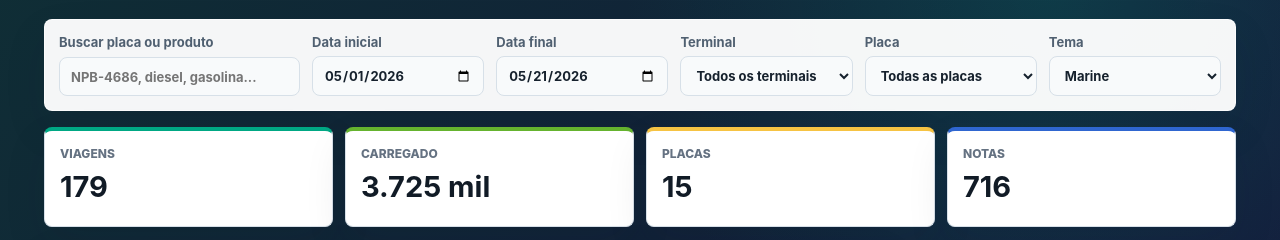
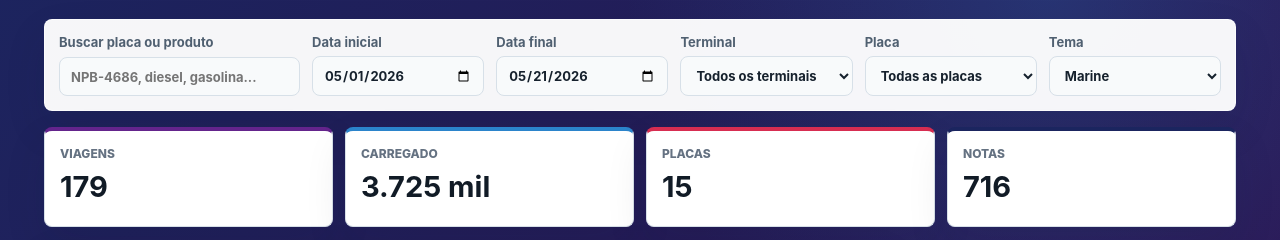
Before and after one commit to josineivieira/DashCTlog, a plain HTML site: page index.html in a window 1280 px wide. Shown: the part 134-374 px from the top of the page. Drawn offline with Linux system fonts and the light colour scheme.

Commit message:
Use Dislub Equador logo colors and favicon

```diff
--- a/index.html
+++ b/index.html
@@ -3,62 +3,63 @@
 <head>
   <meta charset="utf-8">
   <meta name="viewport" content="width=device-width, initial-scale=1">
+  <link rel="icon" href="https://pages.greatpages.com.br/www.dislubequador.com.br/1777495651/imagens/mobile/3562683_1_177616861364933621_m.svg" type="image/svg+xml">
   <title>Dashboard Log</title>
   <style>
     :root {
       --bg: #eef2f5;
-      --top: #17113f;
-      --top-2: #26306f;
+      --top: #34104f;
+      --top-2: #4c176d;
       --panel: #ffffff;
       --panel-soft: #f8fafb;
       --ink: #16212d;
       --muted: #657282;
       --line: #d7e0e8;
-      --teal: #00a884;
-      --green: #65b32e;
-      --rust: #ef7d00;
-      --blue: #2f66d0;
-      --gold: #f6c343;
+      --teal: #64248c;
+      --green: #2b84cb;
+      --rust: #e2263c;
+      --blue: #1b255f;
+      --gold: #d72d51;
       --shadow: 0 18px 42px rgba(23, 32, 51, .10);
     }
     body[data-theme="forest"] {
       --bg: #f0f5ee;
-      --top: #1c4a2b;
-      --top-2: #65b32e;
-      --teal: #00a884;
-      --green: #65b32e;
-      --rust: #ef7d00;
-      --blue: #2f66d0;
-      --gold: #f6c343;
+      --top: #34104f;
+      --top-2: #2b84cb;
+      --teal: #64248c;
+      --green: #2b84cb;
+      --rust: #e2263c;
+      --blue: #1b255f;
+      --gold: #d72d51;
     }
     body[data-theme="graphite"] {
       --bg: #f0f0f6;
-      --top: #17113f;
-      --top-2: #2b235f;
-      --teal: #00a884;
-      --green: #65b32e;
-      --rust: #ef7d00;
-      --blue: #2f66d0;
-      --gold: #f6c343;
+      --top: #34104f;
+      --top-2: #1b255f;
+      --teal: #64248c;
+      --green: #2b84cb;
+      --rust: #e2263c;
+      --blue: #1b255f;
+      --gold: #d72d51;
     }
     body[data-theme="marine"] {
       --bg: #edf4f7;
-      --top: #0f2f35;
-      --top-2: #17113f;
-      --teal: #00a884;
-      --green: #65b32e;
-      --rust: #ef7d00;
-      --blue: #2f66d0;
-      --gold: #f6c343;
+      --top: #1b255f;
+      --top-2: #34104f;
+      --teal: #64248c;
+      --green: #2b84cb;
+      --rust: #e2263c;
+      --blue: #1b255f;
+      --gold: #d72d51;
     }
     * { box-sizing: border-box; }
     body {
       margin: 0;
       min-height: 100vh;
       background:
-        radial-gradient(760px circle at 82% 4%, rgba(0, 168, 132, .20), transparent 56%),
-        radial-gradient(560px circle at 16% 90%, rgba(246, 195, 67, .16), transparent 60%),
-        linear-gradient(135deg, var(--top) 0%, var(--top-2) 58%, #0f2f35 100%);
+        radial-gradient(760px circle at 82% 4%, rgba(43, 132, 203, .24), transparent 56%),
+        radial-gradient(560px circle at 16% 90%, rgba(226, 38, 60, .18), transparent 60%),
+        linear-gradient(135deg, var(--top) 0%, var(--top-2) 58%, #1b255f 100%);
       color: var(--ink);
       font-family: Inter, Segoe UI, Roboto, Arial, sans-serif;
     }
@@ -77,7 +78,7 @@
       align-items: center;
       gap: 8px;
       margin-bottom: 10px;
-      color: #f6c343;
+      color: #ffffff;
       font-size: 12px;
       font-weight: 900;
       text-transform: uppercase;
@@ -87,8 +88,8 @@
       width: 9px;
       height: 9px;
       border-radius: 50%;
-      background: var(--teal);
-      box-shadow: 0 0 0 6px rgba(0, 168, 132, .16);
+      background: #2b84cb;
+      box-shadow: 0 0 0 6px rgba(43, 132, 203, .16);
     }
     .nav {
       display: flex;
@@ -133,7 +134,7 @@
       width: 100%;
     }
     select:focus, input:focus {
-      outline: 3px solid rgba(0, 168, 132, .18);
+      outline: 3px solid rgba(100, 36, 140, .18);
       border-color: var(--teal);
       background: #fff;
     }
@@ -206,7 +207,7 @@
       min-height: 42px;
       padding: 7px 14px;
       border-radius: 8px;
-      background: #17113f;
+      background: #34104f;
       color: #fff;
       font-size: clamp(22px, 3vw, 34px);
       font-weight: 900;
@@ -318,7 +319,7 @@
     .chart-value-volume { fill: #8d4c31; font-size: 11px; font-weight: 800; }
     .chart-line-trips { fill: none; stroke: var(--teal); stroke-width: 3; stroke-linecap: round; stroke-linejoin: round; }
     .chart-line-volume { fill: none; stroke: var(--rust); stroke-width: 3; stroke-linecap: round; stroke-linejoin: round; }
-    .chart-area { fill: rgba(0, 168, 132, .10); }
+    .chart-area { fill: rgba(100, 36, 140, .10); }
     .chart-dot-trips { fill: #fff; stroke: var(--teal); stroke-width: 2.5; }
     .chart-dot-volume { fill: #fff; stroke: var(--rust); stroke-width: 2.5; }
     table { width: 100%; border-collapse: collapse; font-size: 13px; }
@@ -503,7 +504,7 @@
     const $ = (id) => document.getElementById(id);
     const fmt = new Intl.NumberFormat("pt-BR");
     const volume = (value) => `${fmt.format(Math.round(value / 1000))} mil`;
-    const palette = ["#00a884", "#65b32e", "#f6c343", "#ef7d00", "#2f66d0", "#6b3fb5", "#b84a7a", "#0f2f35"];
+    const palette = ["#64248c", "#2b84cb", "#e2263c", "#1b255f", "#d72d51", "#8b3fb5", "#4c176d", "#56616b"];
     let chartMode = "both";
 
     function unique(key) {
```
Also changed, not shown: 2 other files.
